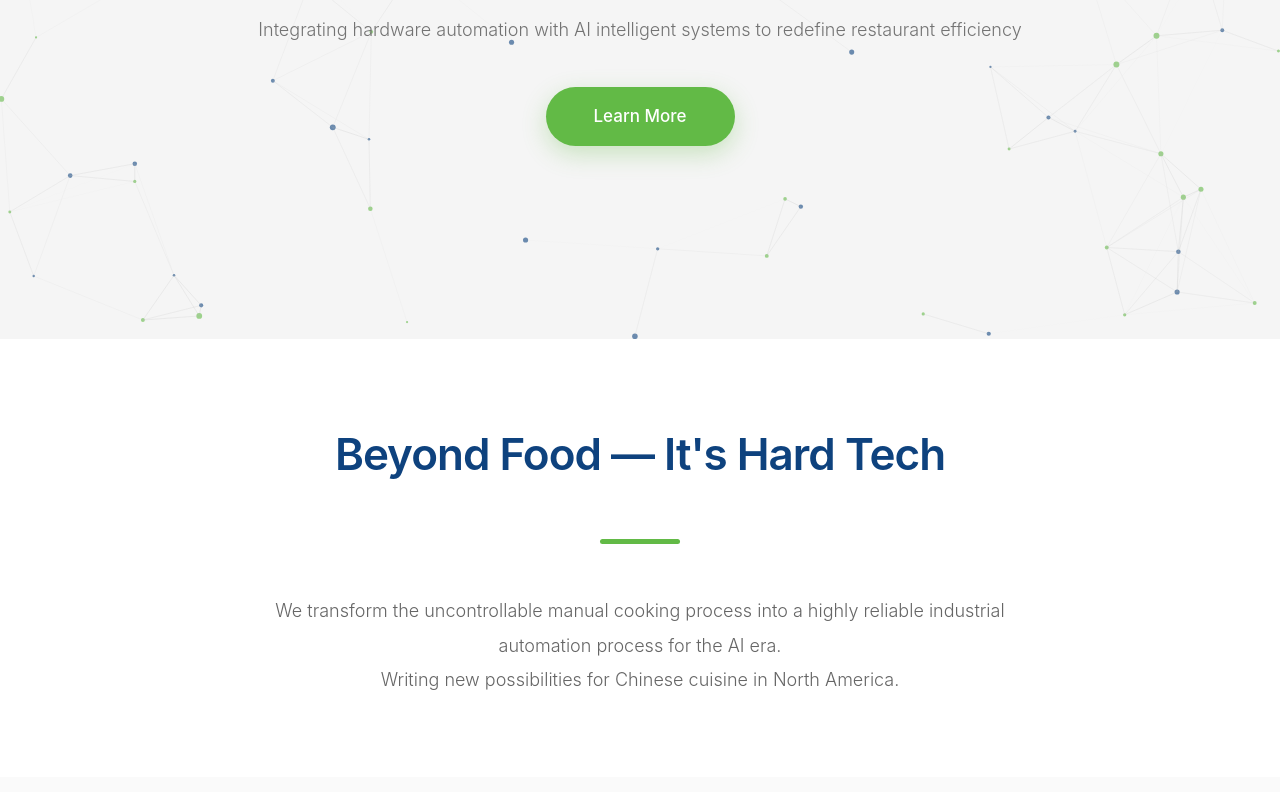
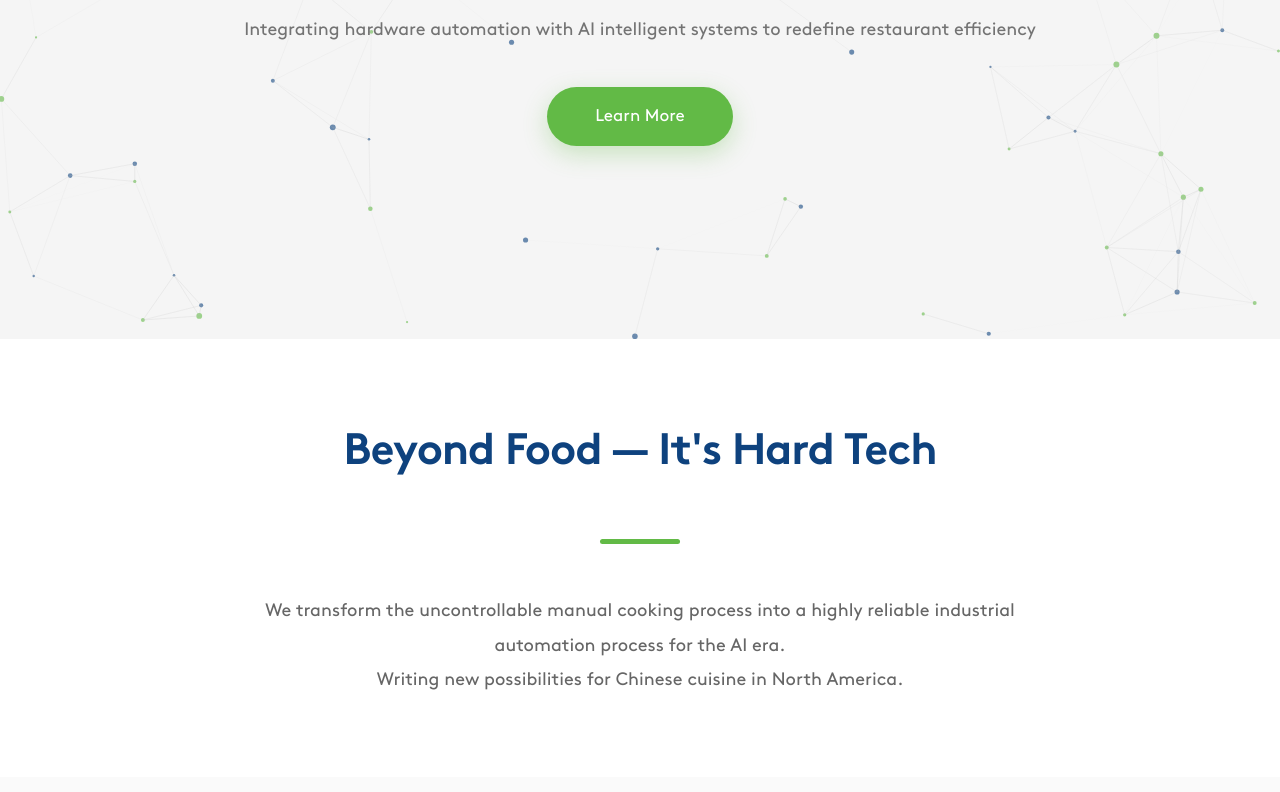
Before and after one commit to xhr66668888/panshaker-official-websites-legacy, a plain HTML site: page index.html in a window 1280 px wide. Shown: the part 461-1253 px from the top of the page. Drawn offline with Linux system fonts and the light colour scheme; a web font is replaced by a local one.

Commit message:
fontupdate

```diff
--- a/assets/styles/shared.css
+++ b/assets/styles/shared.css
@@ -62,6 +62,19 @@
     font-weight: 700;
 }
 
+/* Brown Font */
+@font-face {
+    font-family: 'Brown';
+    src: url('../fonts/Brown-Regular.ttf') format('truetype');
+    font-weight: 400;
+}
+
+@font-face {
+    font-family: 'Brown';
+    src: url('../fonts/Brown-Bold.ttf') format('truetype');
+    font-weight: 700;
+}
+
 :root {
     --brand-blue: #0E427E;
     --brand-green: #62BA46;
@@ -90,14 +103,13 @@ body {
 }
 
 /* Language Specific Typography */
-html[lang="en"] body,
-html[lang="ko"] body,
-html[lang="ja"] body {
-    font-family: 'SF Pro Text', 'SF Pro Display', sans-serif;
+html[lang="en"] body {
+    font-family: 'Brown', -apple-system, BlinkMacSystemFont, "Segoe UI", Roboto, sans-serif;
 }
 
 html[lang="ko"] body,
 html[lang="ja"] body {
+    font-family: 'SF Pro Text', 'SF Pro Display', sans-serif;
     word-break: keep-all;
 }
 
```
Also changed, not shown: assets/fonts/Brown-Bold.ttf (added), assets/fonts/Brown-Regular.ttf (added), 2 other files.
